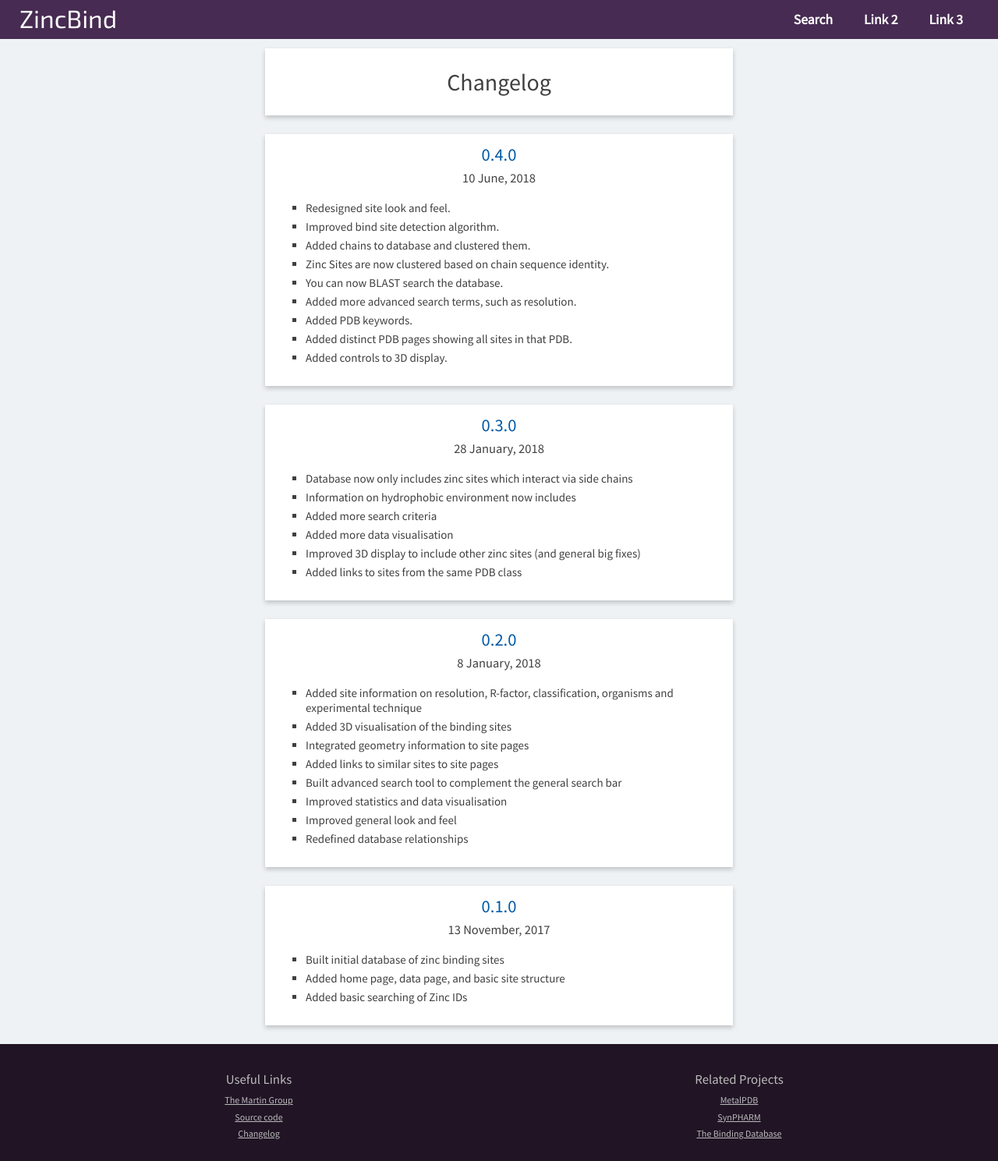
After one commit to samirelanduk/ZincBindDB, a Django app: template core/templates/changelog.html in a window 1280 px wide. The commit adds this page. Shown: the whole page at 78% size. Run offline with Django 3.2, Linux system fonts and the light colour scheme; the template is opened without the code that fills it, so the values that code supplies are empty; style sheets or scripts are compiled from the project's sources; some libraries are stand-ins or nearby versions.

Commit message:
Add changelog

```diff
--- a/core/static/css/_home.scss
+++ b/core/static/css/_home.scss
@@ -91,6 +91,36 @@
     }
 
 }
+
+.release {
+    @include white-box;
+    padding: $padding;
+    margin-bottom: $padding;
+
+    h2 {
+        text-align: center;
+        margin-bottom: $padding / 2;
+
+        a {
+            color: darken($hyperlink-blue, 10);
+        }
+    }
+
+    .release-date {
+        font-size: 1.1em;
+        text-align: center;
+        margin-bottom: $padding * 1.5;
+    }
+
+    ul {
+        list-style: square;
+
+        li {
+            margin-bottom: 0.5rem;
+        }
+    }
+}
+
 @mixin home--tablet() {
 }
 
--- /dev/null
+++ b/core/templates/changelog.html
@@ -0,0 +1,69 @@
+{% extends "base.html" %}
+
+{% block title %}Changelog{% endblock %}
+
+{% block main %}
+<div class="small-container">
+    <h1>Changelog</h1>
+
+    <div class="release">
+      <h2><a href="https://github.com/samirelanduk/ZincBind/tree/v0.4"
+         target="_blank">0.4.0</a></h2>
+      <div class="release-date">10 June, 2018</div>
+      <ul>
+        <li>Redesigned site look and feel.</li>
+        <li>Improved bind site detection algorithm.</li>
+        <li>Added chains to database and clustered them.</li>
+        <li>Zinc Sites are now clustered based on chain sequence identity.</li>
+        <li>You can now BLAST search the database.</li>
+        <li>Added more advanced search terms, such as resolution.</li>
+        <li>Added PDB keywords.</li>
+        <li>Added distinct PDB pages showing all sites in that PDB.</li>
+        <li>Added controls to 3D display.</li>
+      </ul>
+    </div>
+
+
+    <div class="release">
+      <h2><a href="https://github.com/samirelanduk/ZincBind/tree/v0.3"
+         target="_blank">0.3.0</a></h2>
+      <div class="release-date">28 January, 2018</div>
+      <ul>
+        <li>Database now only includes zinc sites which interact via side chains</li>
+        <li>Information on hydrophobic environment now includes</li>
+        <li>Added more search criteria</li>
+        <li>Added more data visualisation</li>
+        <li>Improved 3D display to include other zinc sites (and general big fixes)</li>
+        <li>Added links to sites from the same PDB class</li>
+      </ul>
+    </div>
+
+
+    <div class="release">
+      <h2><a href="https://github.com/samirelanduk/ZincBind/tree/v0.2"
+         target="_blank">0.2.0</a></h2>
+      <div class="release-date">8 January, 2018</div>
+      <ul>
+        <li>Added site information on resolution, R-factor, classification, organisms and experimental technique</li>
+        <li>Added 3D visualisation of the binding sites</li>
+        <li>Integrated geometry information to site pages</li>
+        <li>Added links to similar sites to site pages</li>
+        <li>Built advanced search tool to complement the general search bar</li>
+        <li>Improved statistics and data visualisation</li>
+        <li>Improved general look and feel</li>
+        <li>Redefined database relationships</li>
+      </ul>
+    </div>
+
+    <div class="release">
+      <h2><a href="https://github.com/samirelanduk/ZincBind/tree/v0.1"
+         target="_blank">0.1.0</a></h2>
+      <div class="release-date">13 November, 2017</div>
+      <ul>
+        <li>Built initial database of zinc binding sites</li>
+        <li>Added home page, data page, and basic site structure</li>
+        <li>Added basic searching of Zinc IDs</li>
+      </ul>
+    </div>
+</div>
+{% endblock %}
--- a/core/urls.py
+++ b/core/urls.py
@@ -5,6 +5,7 @@ import zinc.views as zinc_views
 urlpatterns = [
  path(r"search", zinc_views.search),
  path(r"search/", zinc_views.search),
+ path(r"changelog/", core_views.changelog),
  path(r"pdbs/<slug:code>/", zinc_views.pdb),
  path(r"<slug:pk>/", zinc_views.zinc_site),
  path(r"", core_views.home),
--- a/core/views.py
+++ b/core/views.py
@@ -7,3 +7,7 @@ def home(request):
      ZincSite.objects.count(),
      Pdb.objects.count()
     ]})
+
+
+def changelog(request):
+    return render(request, "changelog.html")
```
